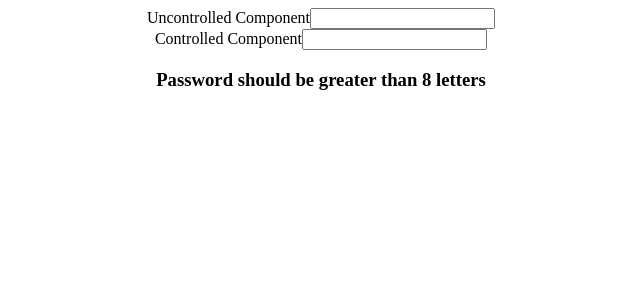
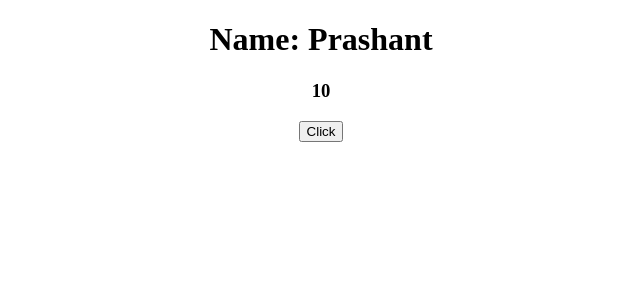
Before and after one commit to PrashantGuptaa/React-practice, a React (Create React App) app: page / in a window 1280 px wide. Shown: the top 300 px of the page, without its empty margins (319-959 px from the left). Built offline with nearby package versions, Linux system fonts and the light colour scheme.

Commit message:
Pure Component

```diff
--- a/src/App.js
+++ b/src/App.js
@@ -1,44 +1,10 @@
 import "./App.css";
-import { useState, createContext } from "react";
-import CompAContext from "./components/day8/contextApi/CompA-context";
-
-export const FirstName = createContext();
-export const LastName = createContext();
-export const MiddleName = createContext();
-export const CounterContext = createContext();
+import ComponentPure from "./components/day9/pureComponent";
 
 function App() {
-  const [name, setName] = useState("");
-
-  console.log(name);
-
-  const getMessage = () => {
-    if (name.length < 8) {
-      return <h3>Password should be greater than 8 letters</h3>;
-    } else if (name.length > 12) {
-      return <h3>Password length should be less than 12 letters</h3>;
-    } else {
-      return <h3>Password is good</h3>;
-    }
-  };
-
   return (
     <div className="App">
-      <div>
-        <label htmlFor="uncontrolled">Uncontrolled Component</label>
-        <input id="uncontrolled" />
-      </div>
-
-      <div>
-        <label htmlFor="controlled">Controlled Component</label>
-
-        <input
-          id="controlled"
-          value={name}
-          onChange={(e) => setName(e.target.value)}
-        />
-      </div>
-      {getMessage()}
+      <ComponentPure />
     </div>
   );
 }
--- /dev/null
+++ b/src/components/day9/pureComponent.jsx
@@ -0,0 +1,37 @@
+import React, { PureComponent, Component } from "react";
+
+class ComponentPure extends PureComponent {
+  constructor(props) {
+    super(props);
+    this.state = {
+      name: "Prashant",
+      arr:[10]
+    };
+  }
+
+  handleUpdate = () => {
+    const number = Math.round(Math.random() * 10);
+    // this.setState({ name: this.state.name });
+    const { arr } = this.state;
+    const arrCopy = [ ...arr ];
+    arrCopy.push(number)
+
+    this.setState({ arr: arrCopy });
+    // console.log("State Arr",arr);
+  };
+
+  render() {
+    console.log("Component Updated");
+    return (
+      <div>
+        <h1>Name: {this.state.name}</h1>
+        {
+            this.state.arr.map((val, i) => <h3 key={i}>{val}</h3>)
+        }
+        <button onClick={this.handleUpdate}>Click</button>
+      </div>
+    );
+  }
+}
+
+export default ComponentPure;
```
